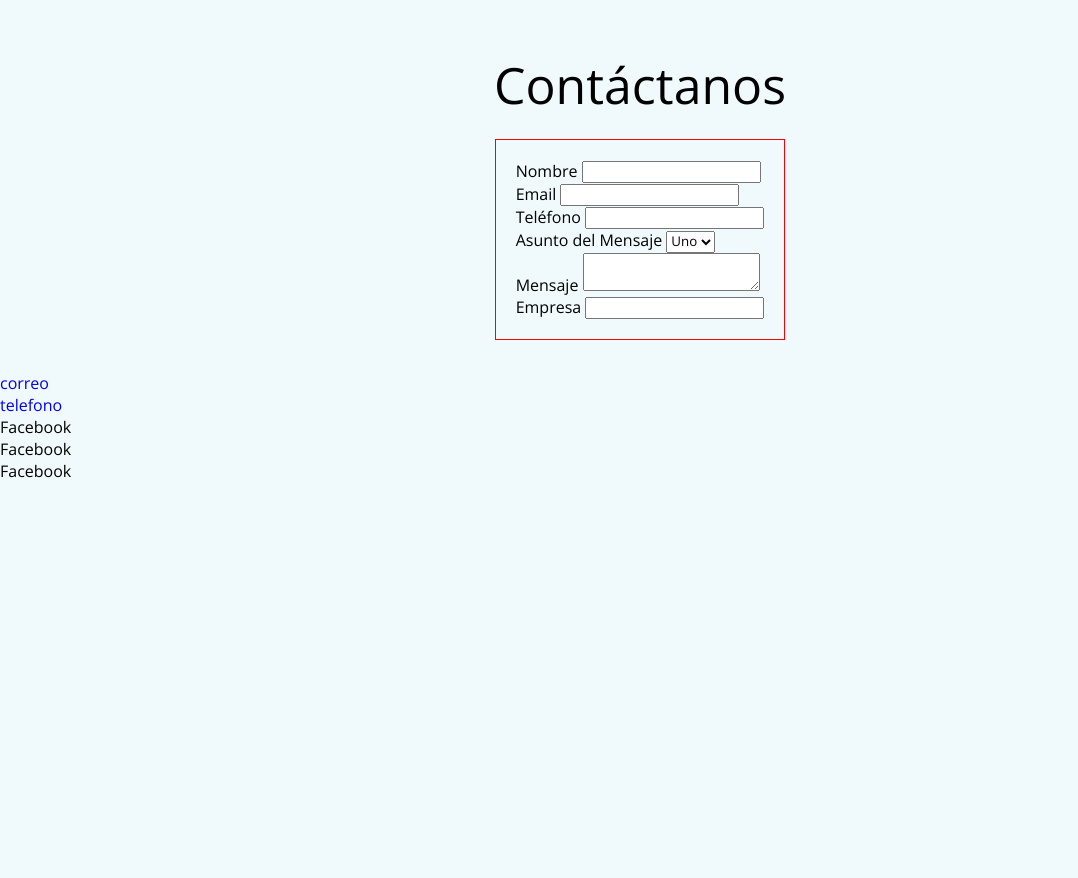
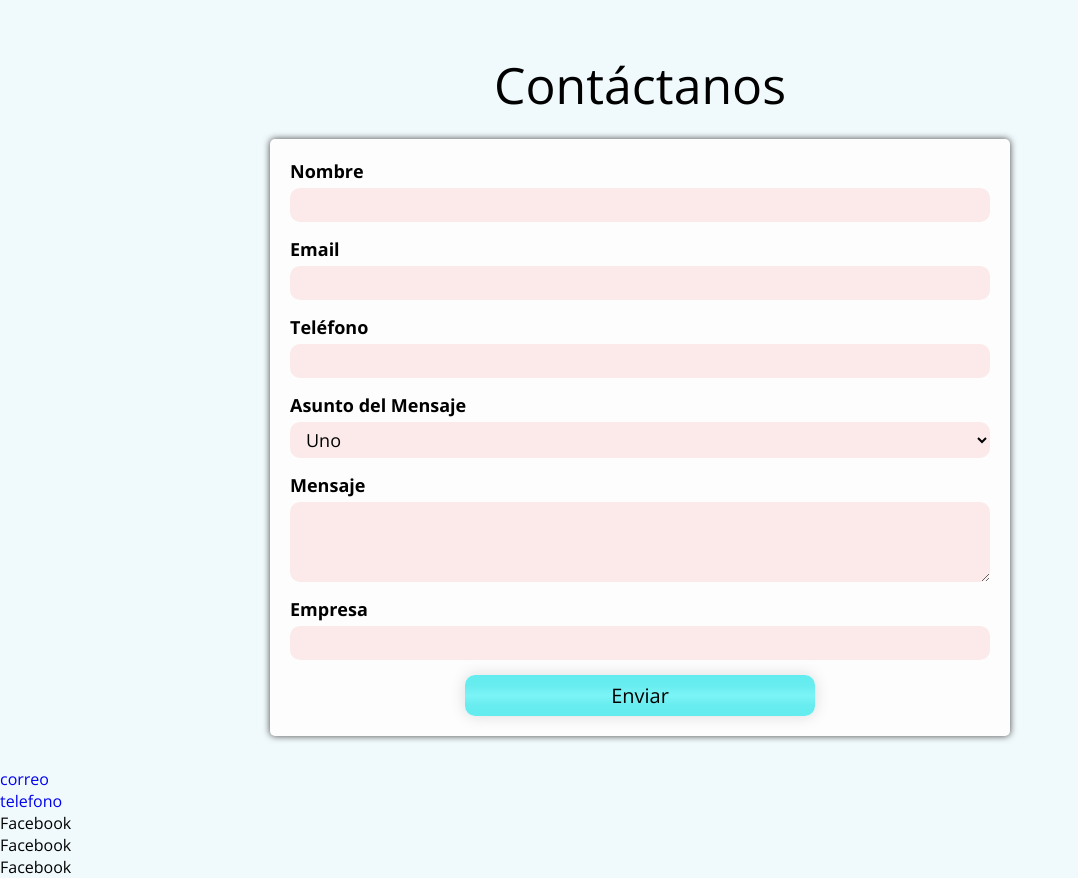
Before and after one commit to FraneSpralja/arenys, a plain HTML site: page index.html in a window 1280 px wide. Shown: the part 1160-2038 px from the top of the page, without its empty margins (0-1078 px from the left). Before the commit the page ends 1642 px from the top, so only its background shows below. Drawn offline with nearby package versions, Linux system fonts and the light colour scheme.

Commit message:
fin diseño formualrio

```diff
--- a/assets/style.css
+++ b/assets/style.css
@@ -275,5 +275,56 @@ div#form_container {
 
 form#formulario {
     padding: 20px;
-    border: 1px solid red;
+    background: #fdfdfd;
+    border-radius: 5px;
+    box-shadow: 0 0 7px #454545;
 }
+
+.form_box:not(.respuesta, .submit) {
+    display: flex;
+    flex-flow: column;
+    min-width: 700px;
+    margin-bottom: 15px;
+}
+
+.form_box label {
+    font-weight: bold;
+    margin-bottom: 5px;
+    font-size: 18px;
+}
+
+.form_box input,
+.form_box textarea,
+.form_box select {
+    padding: 5px 12px;
+    min-height: 21px;
+    border-radius: 10px;
+    border: none;
+    background: #fceaea;
+    font-size: 18px;
+}
+
+select#asunto option {
+    background-color: #dbfcfd;
+}
+
+select#asunto option:checked {
+    background: #f1cdcd;
+}
+
+.form_box textarea {
+    min-height: 70px;
+}
+
+.form_box.submit button {
+    display: block;
+    width: 50%;
+    padding: 7px 12px;
+    font-size: 20px;
+    margin: auto;
+    border-radius: 10px;
+    border: none;
+    background: linear-gradient(180deg, #63ecef, #68ecef, #7bf4f7, #68ecef, #63ecef);
+    box-shadow: 0 0 15px #dddbdb;
+    cursor: pointer;
+}
--- a/index.html
+++ b/index.html
@@ -95,6 +95,11 @@
                         <label for="empresa">Empresa</label>
                         <input type="text" id="empresa">
                     </div>
+                    <div class="form_box respuesta">
+                    </div>
+                    <div class="form_box submit">
+                        <button>Enviar</button>
+                    </div>
                 </form>
             </div>
         </section>
```
